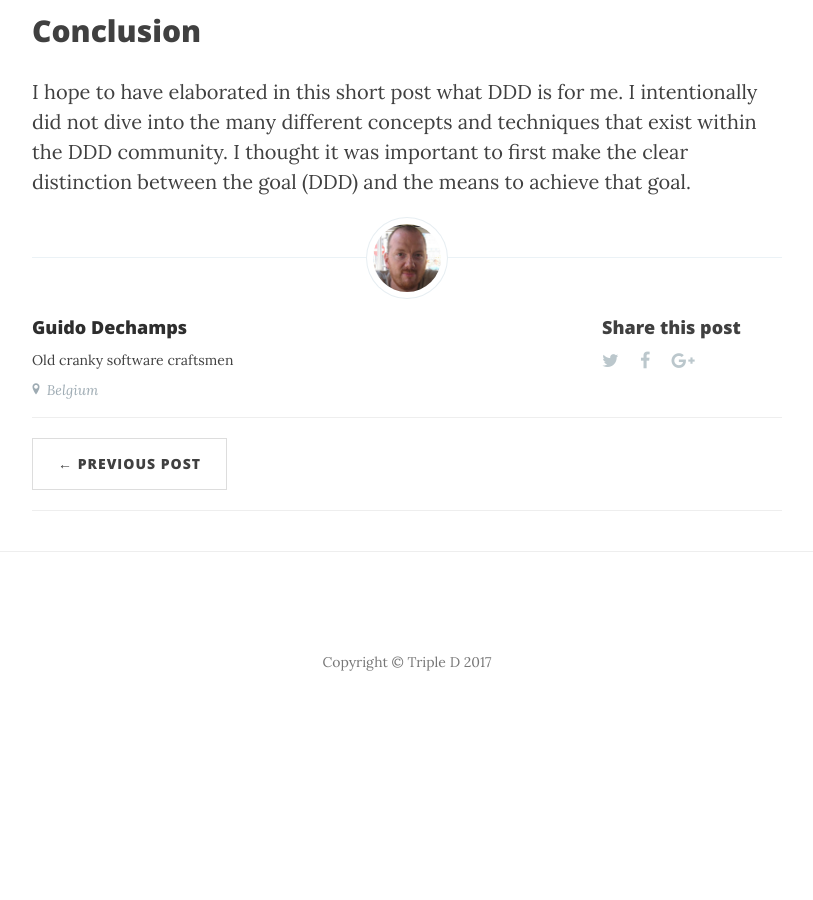
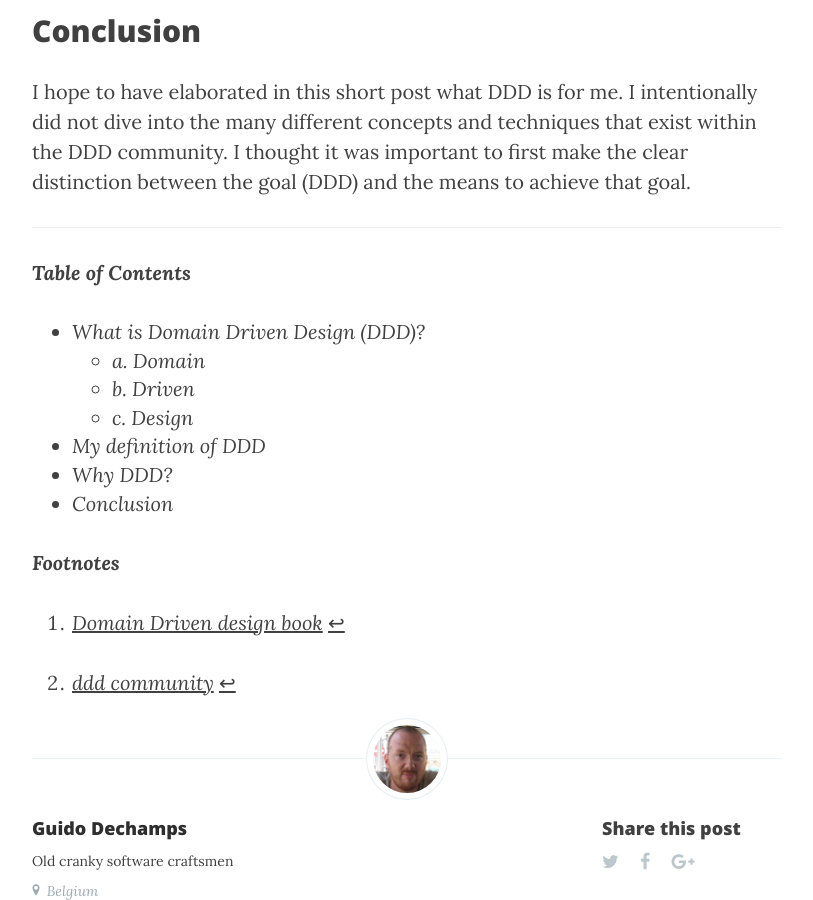
Before and after one commit to tripledio/tripled.io, a Jekyll site: the page built from _posts/2017-07-02-What-is-DDD.md, in a window 1280 px wide and 900 px high, scrolled down 3181 px. Shown: the whole window, without its empty margins (233-1046 px from the left). Built offline with Jekyll 4.4.1, drawn with Linux system fonts in a browser that asks for light colours; nearby versions of some CDN libraries; before the commit the page ends 3919 px from its top, so only the background shows below that; some of the changed text lies outside the part shown.

Commit message:
Added Table Of contents and footnotes

```diff
--- a/_posts/2017-07-02-What-is-DDD.md
+++ b/_posts/2017-07-02-What-is-DDD.md
@@ -8,32 +8,32 @@ tags: DDD, Software development
 excerpt: A clear explanation of what DDD is
 
 ---
-What is Domain Driven Design (DDD)?
+<a id="1"/> What is Domain Driven Design (DDD)?
 -----------------------------
 
-Domain driven design, or DDD in short, is a term that was coined by Eric Evans in his [book](https://www.amazon.com/Domain-Driven-Design-Tackling-Complexity-Software/dp/0321125215/ref=sr_1_1?ie=UTF8&s=books&qid=1238687848&sr=8-1) of the same title.
+Domain driven design, or DDD in short, is a term that was coined by Eric Evans in his [book](https://www.amazon.com/Domain-Driven-Design-Tackling-Complexity-Software/dp/0321125215/ref=sr_1_1?ie=UTF8&s=books&qid=1238687848&sr=8-1) [^1] of the same title.
 With the rise of the microservices architecture **domain driven design** has come back into the spotlights . It can easily be one of the buzz words that they throw at you during a job interview. Or a requirement for a certain job. But what is DDD exactly?
 
-According to the [ddd community](http://dddcommunity.org/learning-ddd/what_is_ddd/)
+According to the [ddd community](http://dddcommunity.org/learning-ddd/what_is_ddd/) [^2]
 
 > Domain-driven design (DDD) is an **approach** to developing software for complex needs by deeply connecting the implementation to an evolving model of the core business concepts.
 
 While the above is true, it sounds a bit to abstract and complex to my ears. So lets break it down.
 
-#### Domain
+#### Domain <a id="1.a"/>
 
 A business domain is an area of the business where certain problems are being addressed. It has a certain expertise associated with it. A business domain has goals and problems associated with it.
 
-#### Driven
+#### Driven <a id="1.b"/>
 
 Indicating the relation between the domain and the design. The domain is the driving force.
 
-#### Design
+#### Design <a id="1.c"/>
 
 The **D** stands for design, not development. This may seem trivial but it is not. We want to intentionally
 *design* our software.
 
-DDD
+My definition of DDD <a id="2."/>
 ---
 
 So given the above definitions i will give you my 'own' definition of DDD.
@@ -51,7 +51,7 @@ The DDD community also states that
 I fully agree with the above. This fits very well with my definition. DDD is not a technology. A technology or methodology is a means to an end. DDD is the end goal. Within the DDD community there are several practices, techniques, terminology that can help us achieve that goal. But these are subject to change when we possibly discover a better way to achieve our goal.
 
 
-Why Domain Driven Design?
+Why Domain Driven Design? <a id="3."/>
 ------------------
 So why should we try to achieve that goal? Why would you want DDD? What is so special about wanting to create a solution for a given problem that really fits the domain?
 
@@ -65,7 +65,23 @@ Remember:
 
 The goal is to have quality software _where it matters the most_. DDD contains techniques for identifying which problems are worth tackling first, which we can postpone or which aren't worth solving at all.
 
-Conclusion
+Conclusion <a id="4."/>
 ---
 
 I hope to have elaborated in this short post what DDD is for me. I intentionally did not dive into the many different concepts and techniques that exist within the DDD community. I thought it was important to first make the clear distinction between the goal (DDD) and the means to achieve that goal.
+
+---
+
+_**Table of Contents**_
++ _[What is Domain Driven Design (DDD)?](#1)_
+  + _[a. Domain](#1.a)_
+  + _[b. Driven](#1.b)_
+  + _[c. Design](#1.c)_
++ _[My definition of DDD](#2)_
++ _[Why DDD?](#3)_
++ _[Conclusion](#4)_
+
+_**Footnotes**_
+
+[^1]: _[Domain Driven design book](https://www.amazon.com/Domain-Driven-Design-Tackling-Complexity-Software/dp/0321125215/ref=sr_1_1?ie=UTF8&s=books&qid=1238687848&sr=8-1)_
+[^2]: _[ddd community](http://dddcommunity.org/learning-ddd/what_is_ddd/)_
```
